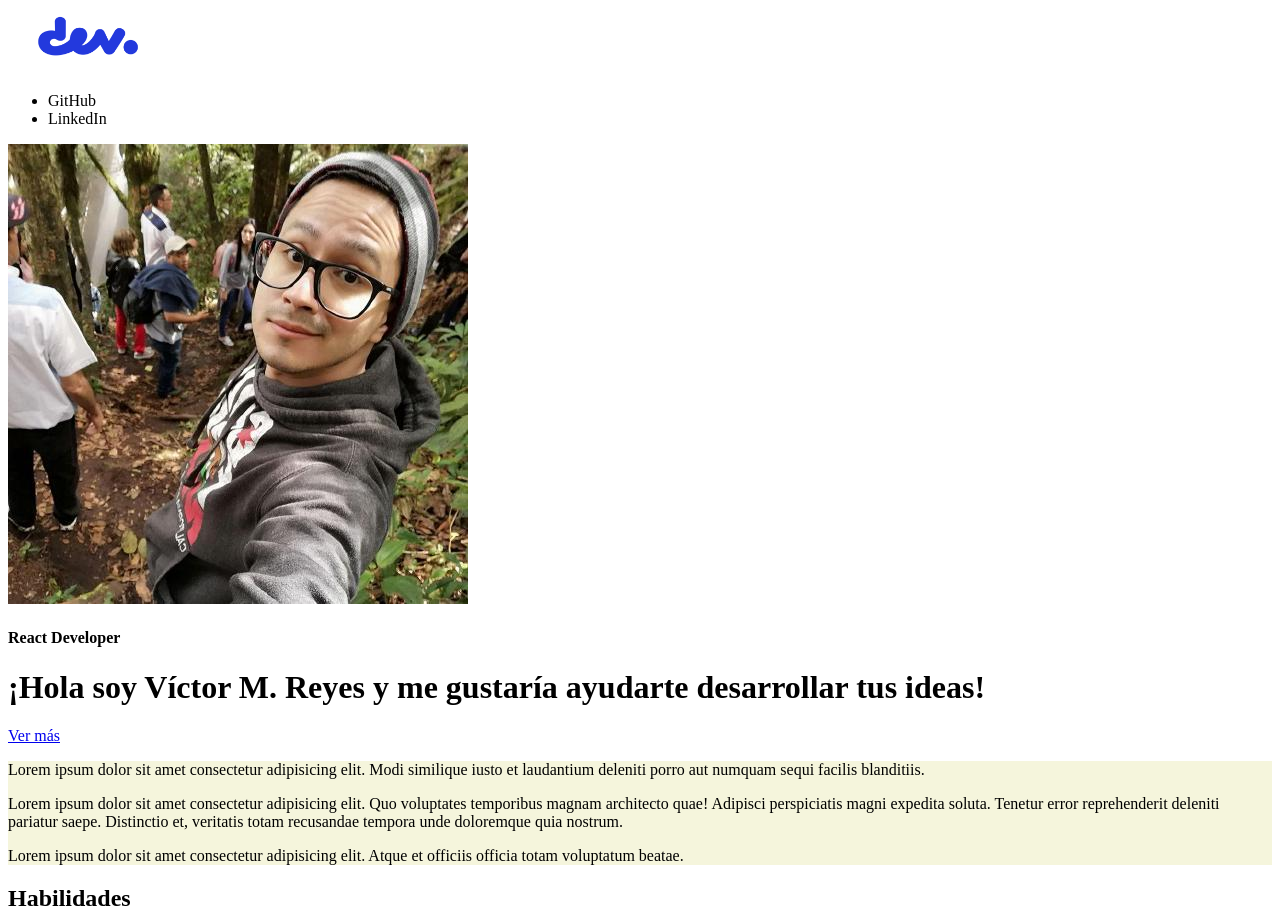
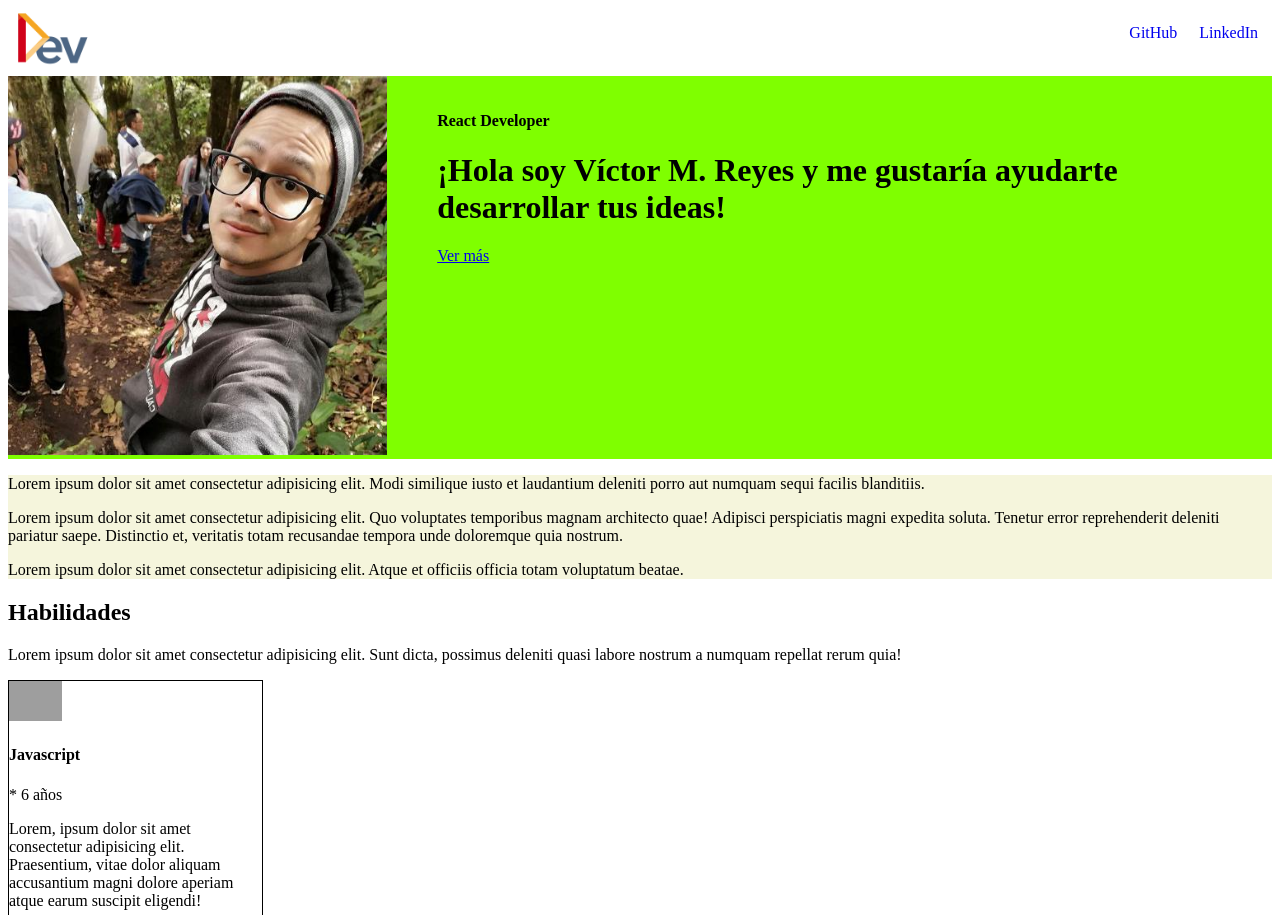
Before and after one commit to montoyaguzman/master-marvel-code, a plain HTML site: page 02-HTML/portfolio/index.html in a window 1280 px wide. Shown: the top 915 px of the page. Drawn offline with Linux system fonts and the light colour scheme; grey boxes are pictures that could not be loaded.

Commit message:
estilos para header y nav

```diff
--- a/02-HTML/portfolio/index.html
+++ b/02-HTML/portfolio/index.html
@@ -11,21 +11,26 @@
 <body>
   <!-- Inicia navbar -->
   <nav>
-    <img src="img/brand/logo.png" alt="Logo de mi sitio web" height="64px" />
+    <img src="img/brand/logo.webp" alt="Logo de mi sitio web" height="64px" />
     <!--
       src: Origen de la imágen
       alt: Descripción de la imágine
     -->
-    <ul>
-      <li>GitHub</li>
-      <li>LinkedIn</li>
+    <ul style="display: inline; float: right; height: 36px;">
+      <li style="display: inline; padding: 4px; margin-right: 10px;">
+        <a href="#" style="text-decoration: none;">GitHub</a>
+      </li>
+      <li style="display: inline; padding: 4px; margin-right: 10px;">
+        <a href="#" style="text-decoration: none;">LinkedIn</a>
+      </li>
     </ul>
     <!-- ul: lista desordenada (unorder list) -->
   </nav>
   <!-- Finaliza navbar -->
   <!-- Inicia header -->
-  <header>
-    <img src="img/avatar.jpg" alt="Esto soy you">
+  <header style="background-color: chartreuse;">
+    <img src="img/avatar.jpg" alt="Esto soy you" width="30%">
+    <div style="display: inline; position: absolute; padding: 15px 50px 15px 50px;">
       <h4>
         React Developer
       </h4>
@@ -35,6 +40,7 @@
       <a href="https://github.com/oicrruf/">
         Ver más
       </a>
+    </div>
     <!--
       a: Sirve para anclar otros sitios web o páginas internas
     -->
@@ -69,7 +75,7 @@
         <div>
           <img
             src="https://upload.wikimedia.org/wikipedia/commons/thumb/1/18/ISO_C%2B%2B_Logo.svg/1200px-ISO_C%2B%2B_Logo.svg.png"
-            alt="C++" height="25px">
+            alt="C++" height="40px">
           <h4>Javascript</h4>
           <span>* 6 años</span>
         </div>
@@ -94,7 +100,7 @@
         <div>
           <img
             src="https://upload.wikimedia.org/wikipedia/commons/thumb/1/18/ISO_C%2B%2B_Logo.svg/1200px-ISO_C%2B%2B_Logo.svg.png"
-            alt="C++" height="25px">
+            alt="C++" height="40px">
           <h4>Javascript</h4>
           <span>* 6 años</span>
         </div>
@@ -113,7 +119,7 @@
         <div>
           <img
             src="https://upload.wikimedia.org/wikipedia/commons/thumb/1/18/ISO_C%2B%2B_Logo.svg/1200px-ISO_C%2B%2B_Logo.svg.png"
-            alt="C++" height="25px">
+            alt="C++" height="40px">
           <h4>Javascript</h4>
           <span>* 6 años</span>
         </div>
@@ -132,7 +138,7 @@
         <div>
           <img
             src="https://upload.wikimedia.org/wikipedia/commons/thumb/1/18/ISO_C%2B%2B_Logo.svg/1200px-ISO_C%2B%2B_Logo.svg.png"
-            alt="C++" height="25px">
+            alt="C++" height="40px">
           <h4>Javascript</h4>
           <span>* 6 años</span>
         </div>
```
Also changed, not shown: 02-HTML/portfolio/img/brand/logo.png (deleted), 02-HTML/portfolio/img/brand/logo.webp (added). Lines whose indentation alone changed are shown as unchanged.
